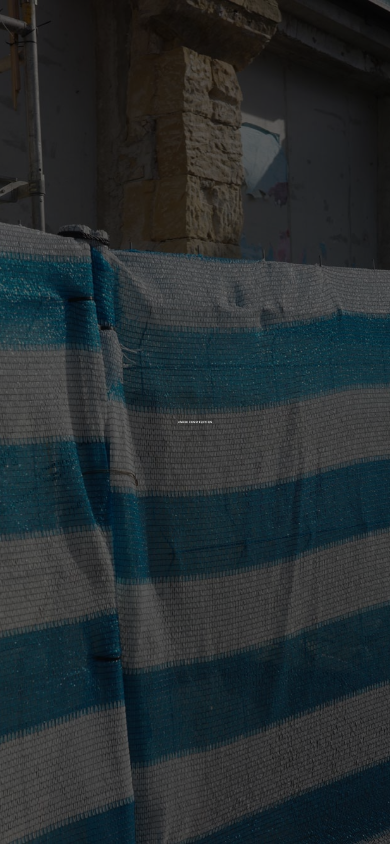
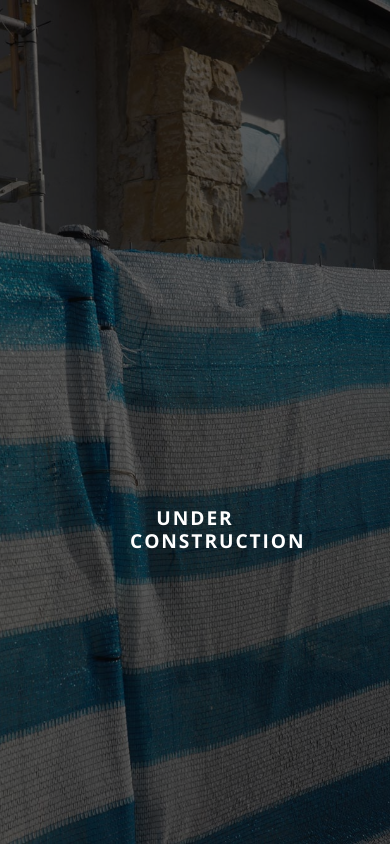
Before and after one commit to jeremyblake102/jeremyblake102.github.io, a plain HTML site: page index.html in a window 390 px wide. Drawn offline with nearby package versions, Linux system fonts and the light colour scheme.

Commit message:
Add files via upload

```diff
--- a/index.html
+++ b/index.html
@@ -78,9 +78,16 @@
                 background-image: url('uc_t.jpg'); /* Tablet image */
             }
 
+            .content {
+                justify-content: flex-start;
+                padding-top: 60vh;
+            }
+
             .under-construction {
-                font-size: 0.24rem;
+                font-size: 2.5rem;
                 letter-spacing: 0.15em;
+                max-width: 33.33vw;
+                line-height: 1.2;
             }
         }
 
@@ -90,16 +97,30 @@
                 background-image: url('uc_m.jpg'); /* Mobile image */
             }
 
+            .content {
+                justify-content: flex-start;
+                padding-top: 60vh;
+            }
+
             .under-construction {
-                font-size: 0.15rem;
+                font-size: 1.8rem;
                 letter-spacing: 0.15em;
+                max-width: 33.33vw;
+                line-height: 1.2;
             }
         }
 
         @media (max-width: 480px) {
+            .content {
+                justify-content: flex-start;
+                padding-top: 60vh;
+            }
+
             .under-construction {
-                font-size: 0.16rem;
+                font-size: 1.2rem;
                 letter-spacing: 0.1em;
+                max-width: 33.33vw;
+                line-height: 1.2;
             }
         }
     </style>
```
